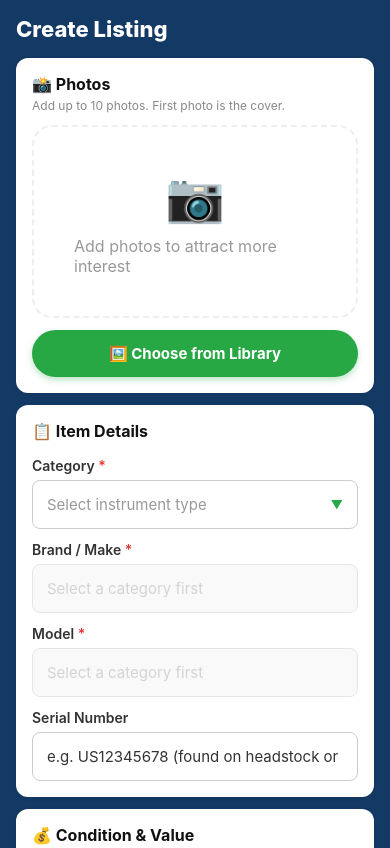
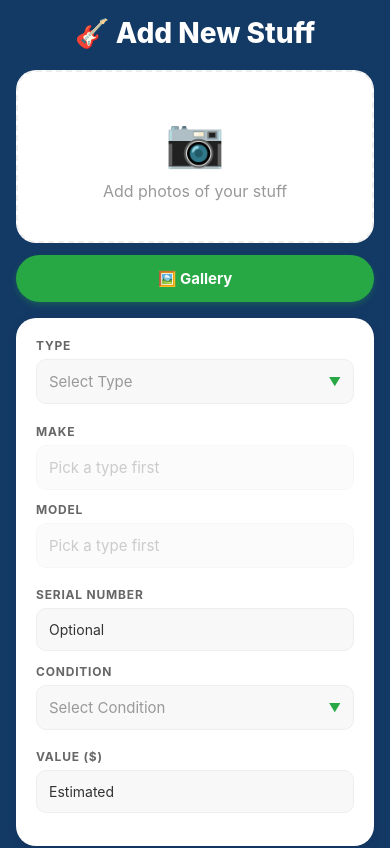
Before and after one commit to dps3ven/my_stuff, a React Native app: screen /AddInstrument in a window 390 px wide. Shown: the top 848 px of the page. Built offline with nearby package versions, Linux system fonts and the light colour scheme.

Commit message:
revert that

```diff
--- a/screens/AddInstrumentScreen.js
+++ b/screens/AddInstrumentScreen.js
@@ -223,58 +223,54 @@ export default function AddInstrumentScreen({ navigation, route }) {
           nestedScrollEnabled={true}
           showsVerticalScrollIndicator={true}
         >
-          <Text style={styles.title}>{isEditing ? 'Edit Listing' : 'Create Listing'}</Text>
+          <Text style={styles.title}>{isEditing ? '✏️ Edit Stuff' : '🎸 Add New Stuff'}</Text>
 
-          {/* SECTION 1: Photos */}
-          <View style={styles.section}>
-            <Text style={styles.sectionHeader}>📸 Photos</Text>
-            <Text style={styles.sectionHint}>Add up to 10 photos. First photo is the cover.</Text>
+          {/* Image Section - Pinterest style hero */}
+          <View style={styles.imageSection}>
             {instrument.images.length > 0 ? (
               <ScrollView horizontal showsHorizontalScrollIndicator={false} style={styles.imageRow}>
                 {instrument.images.map((imageUri, index) => (
                   <View key={index} style={styles.pinCard}>
                     <Image source={{ uri: imageUri }} style={styles.pinImage} resizeMode="cover" />
-                    {index === 0 && <View style={styles.coverBadge}><Text style={styles.coverBadgeText}>Cover</Text></View>}
                     <TouchableOpacity style={styles.pinRemove} onPress={() => removeImage(index)}>
                       <Text style={styles.pinRemoveText}>✕</Text>
                     </TouchableOpacity>
                   </View>
                 ))}
-                <TouchableOpacity style={styles.addMoreCard} onPress={pickImage}>
-                  <Text style={styles.addMoreText}>+</Text>
-                </TouchableOpacity>
               </ScrollView>
             ) : (
               <View style={styles.emptyImageCard}>
                 <Text style={styles.emptyImageEmoji}>📷</Text>
-                <Text style={styles.emptyImageText}>Add photos to attract more interest</Text>
+                <Text style={styles.emptyImageText}>Add photos of your stuff</Text>
               </View>
             )}
             <View style={styles.imageActions}>
               {Platform.OS !== 'web' && (
                 <TouchableOpacity style={styles.cameraButton} onPress={takePhoto}>
-                  <Text style={styles.imageButtonText}>📷 Take Photo</Text>
+                  <Text style={styles.imageButtonText}>📷 Camera</Text>
                 </TouchableOpacity>
               )}
               <TouchableOpacity style={styles.imageButton} onPress={pickImage}>
-                <Text style={styles.imageButtonText}>🖼️ Choose from Library</Text>
+                <Text style={styles.imageButtonText}>🖼️ Gallery</Text>
               </TouchableOpacity>
             </View>
           </View>
 
-          {/* SECTION 2: Item Details */}
-          <View style={styles.section}>
-            <Text style={styles.sectionHeader}>📋 Item Details</Text>
-
-            <Text style={styles.fieldLabel}>Category <Text style={styles.required}>*</Text></Text>
-            {renderPickerButton('Select instrument type', instrument.type, 'Category', INSTRUMENT_TYPES,
+          {/* Form Card */}
+          <View style={styles.formCard}>
+            <View style={styles.formRow}>
+              <View style={styles.formField}>
+                <Text style={styles.label}>Type</Text>
+                {renderPickerButton('Select Type', instrument.type, 'Type', INSTRUMENT_TYPES,
                   (value) => setInstrument({ ...instrument, type: value, brand: '', model: '' })
                 )}
+              </View>
 
-            <Text style={styles.fieldLabel}>Brand / Make <Text style={styles.required}>*</Text></Text>
+              <View style={styles.formField}>
+                <Text style={styles.label}>Make</Text>
                 {instrument.type && MAKES_BY_TYPE[instrument.type] ? (
                   <>
-                {renderPickerButton('Select brand', instrument.brand === 'Other' ? 'Other' : instrument.brand, 'Brand / Make',
+                    {renderPickerButton('Select Make', instrument.brand === 'Other' ? 'Other' : instrument.brand, 'Make',
                       [{ label: 'Select Make', value: '' }, ...MAKES_BY_TYPE[instrument.type].map(m => ({ label: m, value: m }))],
                       (value) => setInstrument({ ...instrument, brand: value })
                     )}
@@ -283,20 +279,24 @@ export default function AddInstrumentScreen({ navigation, route }) {
                         style={styles.otherInput}
                         value={instrument.customBrand || ''}
                         onChangeText={(text) => setInstrument({ ...instrument, customBrand: text, brand: text || 'Other' })}
-                    placeholder="Enter brand name"
+                        placeholder="✏️ Type your make/brand here"
                       />
                     )}
                   </>
                 ) : (
-              <View style={[styles.pickerButton, styles.disabledField]}>
-                <Text style={styles.disabledText}>Select a category first</Text>
+                  <View style={[styles.pickerButton, { opacity: 0.5 }]}>
+                    <Text style={[styles.pickerButtonText, { color: '#999' }]}>Pick a type first</Text>
                   </View>
                 )}
+              </View>
+            </View>
 
-            <Text style={styles.fieldLabel}>Model <Text style={styles.required}>*</Text></Text>
+            <View style={styles.formRow}>
+              <View style={styles.formField}>
+                <Text style={styles.label}>Model</Text>
                 {instrument.type && MODELS_BY_TYPE[instrument.type] ? (
                   <>
-                {renderPickerButton('Select model', instrument.model === 'Other' ? 'Other' : instrument.model, 'Model',
+                    {renderPickerButton('Select Model', instrument.model === 'Other' ? 'Other' : instrument.model, 'Model',
                       [{ label: 'Select Model', value: '' }, ...MODELS_BY_TYPE[instrument.type].map(m => ({ label: m, value: m }))],
                       (value) => setInstrument({ ...instrument, model: value })
                     )}
@@ -305,42 +305,47 @@ export default function AddInstrumentScreen({ navigation, route }) {
                         style={styles.otherInput}
                         value={instrument.customModel || ''}
                         onChangeText={(text) => setInstrument({ ...instrument, customModel: text, model: text || 'Other' })}
-                    placeholder="Enter model name"
+                        placeholder="✏️ Type your model here"
                       />
                     )}
                   </>
                 ) : (
-              <View style={[styles.pickerButton, styles.disabledField]}>
-                <Text style={styles.disabledText}>Select a category first</Text>
+                  <View style={[styles.pickerButton, { opacity: 0.5 }]}>
+                    <Text style={[styles.pickerButtonText, { color: '#999' }]}>Pick a type first</Text>
                   </View>
                 )}
+              </View>
 
-            <Text style={styles.fieldLabel}>Serial Number</Text>
+              <View style={styles.formField}>
+                <Text style={styles.label}>Serial Number</Text>
                 <TextInput
                   style={styles.input}
                   value={instrument.serialNumber}
                   onChangeText={(text) => setInstrument({ ...instrument, serialNumber: text })}
-              placeholder="e.g. US12345678 (found on headstock or back)"
+                  placeholder="Optional"
                 />
               </View>
+            </View>
 
-          {/* SECTION 3: Condition & Price */}
-          <View style={styles.section}>
-            <Text style={styles.sectionHeader}>💰 Condition & Value</Text>
-
-            <Text style={styles.fieldLabel}>Condition <Text style={styles.required}>*</Text></Text>
-            {renderPickerButton('Select condition', instrument.condition, 'Condition', CONDITIONS,
+            <View style={styles.formRow}>
+              <View style={styles.formField}>
+                <Text style={styles.label}>Condition</Text>
+                {renderPickerButton('Select Condition', instrument.condition, 'Condition', CONDITIONS,
                   (value) => setInstrument({ ...instrument, condition: value })
                 )}
+              </View>
 
-            <Text style={styles.fieldLabel}>Estimated Value ($)</Text>
+              <View style={styles.formField}>
+                <Text style={styles.label}>Value ($)</Text>
                 <TextInput
                   style={styles.input}
                   value={instrument.value}
                   onChangeText={(text) => setInstrument({ ...instrument, value: text })}
-              placeholder="0.00"
+                  placeholder="Estimated"
                   keyboardType="numeric"
                 />
+              </View>
+            </View>
           </View>
 
           {errorMessage ? (
@@ -427,81 +432,11 @@ const styles = StyleSheet.create({
     width: '100%',
   },
   title: {
-    fontSize: 22,
+    fontSize: 28,
     fontWeight: '800',
-    textAlign: 'left',
-    marginBottom: 16,
+    textAlign: 'center',
+    marginBottom: 20,
     color: '#fff',
-  },
-  section: {
-    backgroundColor: '#fff',
-    borderRadius: 12,
-    padding: 16,
-    marginBottom: 12,
-    shadowColor: '#000',
-    shadowOffset: { width: 0, height: 1 },
-    shadowOpacity: 0.08,
-    shadowRadius: 4,
-    elevation: 2,
-  },
-  sectionHeader: {
-    fontSize: 16,
-    fontWeight: '700',
-    color: '#111',
-    marginBottom: 4,
-  },
-  sectionHint: {
-    fontSize: 12,
-    color: '#888',
-    marginBottom: 12,
-  },
-  fieldLabel: {
-    fontSize: 14,
-    fontWeight: '600',
-    color: '#333',
-    marginBottom: 6,
-    marginTop: 12,
-  },
-  required: {
-    color: '#e53935',
-  },
-  disabledField: {
-    opacity: 0.5,
-    backgroundColor: '#f5f5f5',
-  },
-  disabledText: {
-    color: '#aaa',
-    fontSize: 15,
-  },
-  addMoreCard: {
-    width: 80,
-    height: 80,
-    borderRadius: 10,
-    borderWidth: 2,
-    borderColor: '#ddd',
-    borderStyle: 'dashed',
-    justifyContent: 'center',
-    alignItems: 'center',
-    marginRight: 10,
-    backgroundColor: '#fafafa',
-  },
-  addMoreText: {
-    fontSize: 28,
-    color: '#aaa',
-  },
-  coverBadge: {
-    position: 'absolute',
-    bottom: 6,
-    left: 6,
-    backgroundColor: '#0064d2',
-    borderRadius: 4,
-    paddingHorizontal: 6,
-    paddingVertical: 2,
-  },
-  coverBadgeText: {
-    color: '#fff',
-    fontSize: 10,
-    fontWeight: '700',
   },
   imageSection: {
     marginBottom: 16,
@@ -621,13 +556,13 @@ const styles = StyleSheet.create({
     letterSpacing: 0.8,
   },
   input: {
-    backgroundColor: '#fff',
-    padding: 14,
-    marginBottom: 0,
-    borderRadius: 8,
+    backgroundColor: '#f8f8f8',
+    padding: 12,
+    marginBottom: 8,
+    borderRadius: 10,
     borderWidth: 1,
-    borderColor: '#ccc',
-    fontSize: 15,
+    borderColor: '#eee',
+    fontSize: 14,
     color: '#333',
   },
   otherInput: {
@@ -641,12 +576,12 @@ const styles = StyleSheet.create({
     color: '#333',
   },
   pickerButton: {
-    backgroundColor: '#fff',
-    padding: 14,
-    marginBottom: 0,
-    borderRadius: 8,
+    backgroundColor: '#f8f8f8',
+    padding: 12,
+    marginBottom: 8,
+    borderRadius: 10,
     borderWidth: 1,
-    borderColor: '#ccc',
+    borderColor: '#eee',
     flexDirection: 'row',
     justifyContent: 'space-between',
     alignItems: 'center',
@@ -679,23 +614,16 @@ const styles = StyleSheet.create({
     color: '#333',
   },
   saveButton: {
-    backgroundColor: '#0064d2',
+    backgroundColor: '#28a745',
     padding: 14,
-    borderRadius: 8,
+    borderRadius: 28,
     width: '100%',
     maxWidth: 400,
-    shadowColor: '#0064d2',
+    shadowColor: '#28a745',
     shadowOffset: { width: 0, height: 3 },
     shadowOpacity: 0.3,
     shadowRadius: 6,
     elevation: 4,
-  },
-  saveButtonText: {
-    color: 'white',
-    textAlign: 'center',
-    fontSize: 16,
-    fontWeight: '700',
-    letterSpacing: 0.3,
   },
   saveButtonText: {
     color: 'white',
```
Lines whose indentation alone changed are shown as unchanged.
